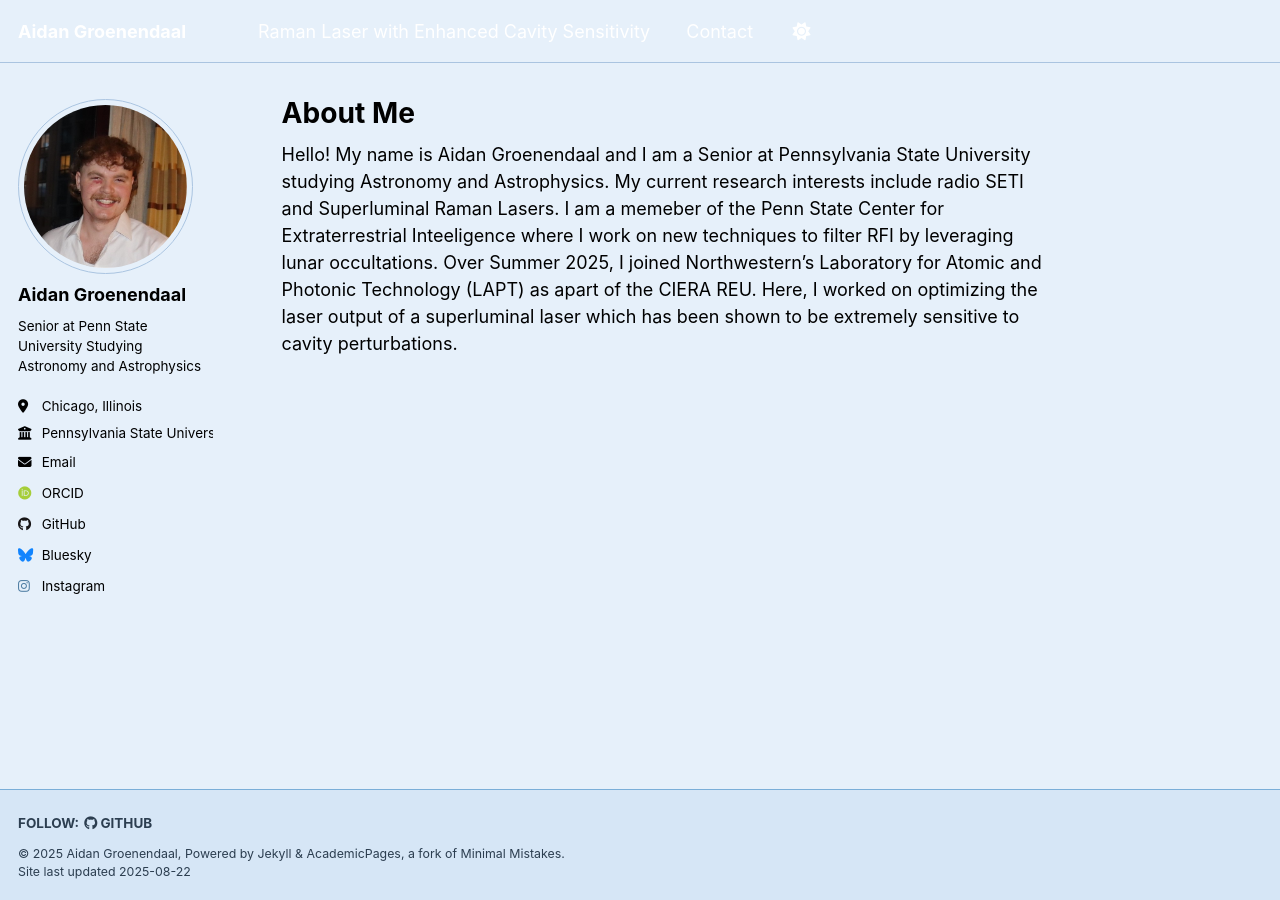
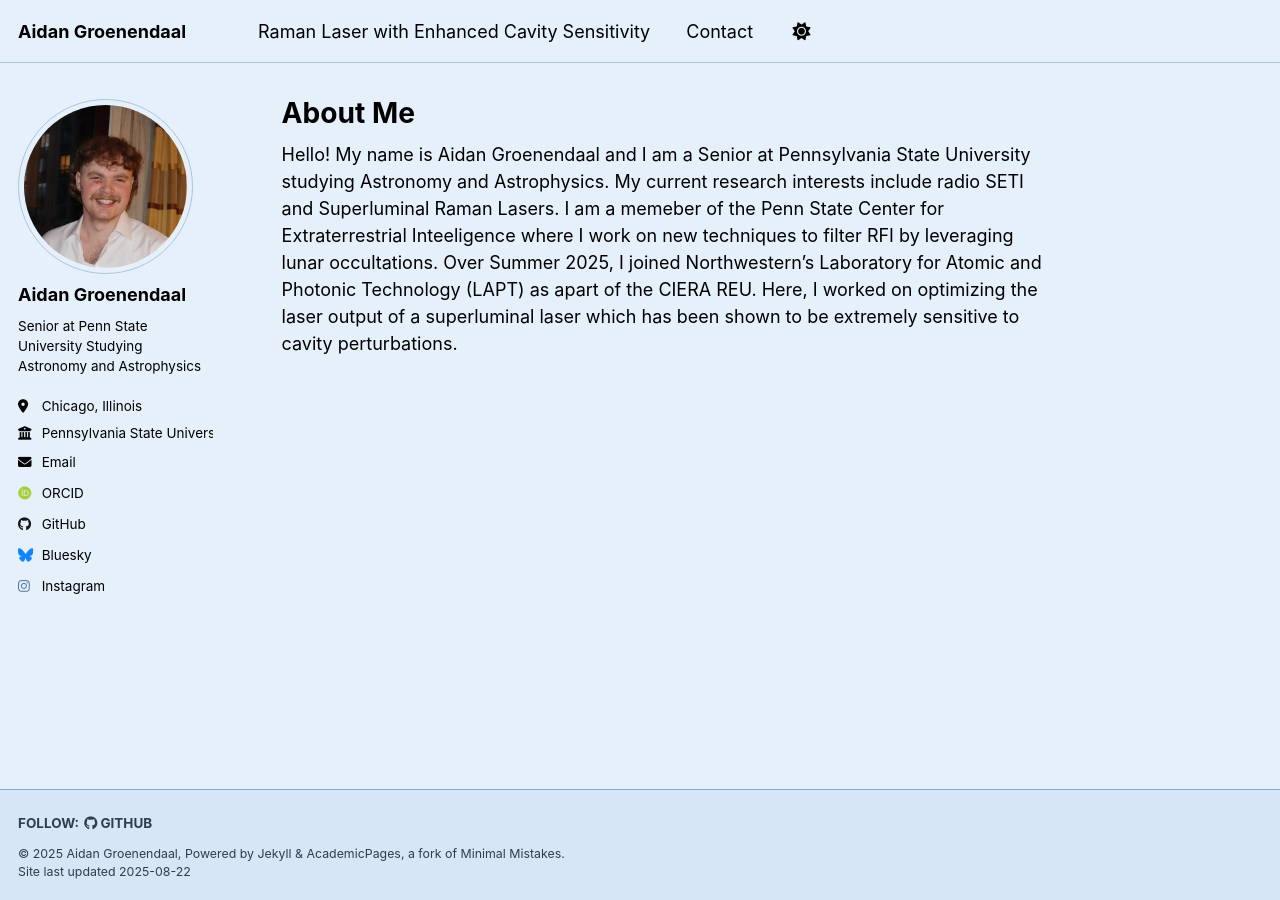
Before and after one commit to Aidangr8/aidangroenendaal.github.io, a Jekyll site: the page built from _pages/about.md, in a window 1280 px wide. Built offline with Jekyll 4.4.1, drawn with Linux system fonts in a browser that asks for light colours; some web fonts are replaced; a script that is not in the unit is left out.

Commit message:
Update _default.scss

```diff
--- a/_sass/theme/_default.scss
+++ b/_sass/theme/_default.scss
@@ -39,7 +39,7 @@ $sidebar-screen-min-width   : 1024px;
     --global-link-color                 : #1e70bf;   /* medium blue links */
     --global-link-color-hover           : #155a96;   /* darker blue hover */
     --global-link-color-visited         : #155a96;
-    --global-masthead-link-color        : #ffffff;   /* white links on header bar */
+    --global-masthead-link-color        : #000000;   /* white links on header bar */
     --global-masthead-link-color-hover  : #d0e4f7;
     --global-text-color                 : #000000;   /* black main text */
     --global-text-color-light           : #2c3e50;   /* darker blue for lighter elements */
```
